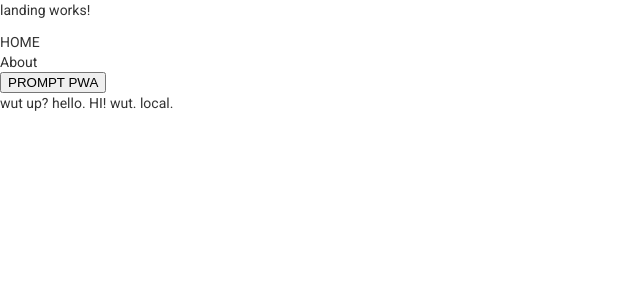
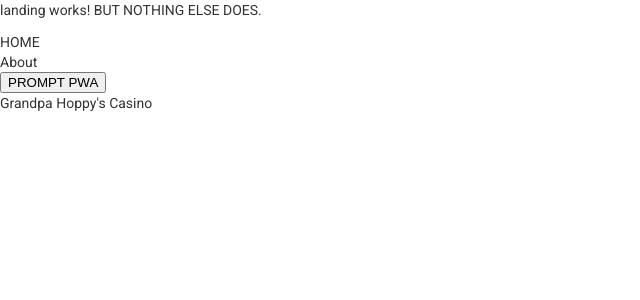
Before and after one commit to rmdorsey/web3_angular13_seed, an Angular app: page /landing in a window 1280 px wide. Shown: the top 300 px of the page, without its empty margins (0-640 px from the left). Built offline with nearby package versions, Linux system fonts and the light colour scheme.

Commit message:
testing.

```diff
--- a/angular.json
+++ b/angular.json
@@ -30,6 +30,7 @@
               "src/favicon.ico",
               "src/assets",
               "src/manifest.webmanifest",
+              "src/routes.json",
               "src/web.config"
             ],
             "styles": [
@@ -102,6 +103,7 @@
               "src/favicon.ico",
               "src/assets",
               "src/manifest.webmanifest",
+              "src/routes.json",
               "src/web.config"
             ],
             "styles": [
--- a/src/app/app.component.html
+++ b/src/app/app.component.html
@@ -1,4 +1,4 @@
 
 <app-loader *ngIf="isLoadingRoute"></app-loader>
 <router-outlet></router-outlet>
-<p>wut up? hello.  HI! wut. local.</p>
+<p>Grandpa Hoppy's Casino</p>
--- a/src/app/landing/landing.component.html
+++ b/src/app/landing/landing.component.html
@@ -1,4 +1,4 @@
-<p>landing works!</p>
+<p>landing works! BUT NOTHING ELSE DOES.</p>
 <div routerLink="/home">HOME</div>
 <div routerLink="/about">About</div>
 
```
Also changed, not shown: src/routes.json (added, +9 -0 lines), 2 other files (tests, documents, lock files or other folders).
